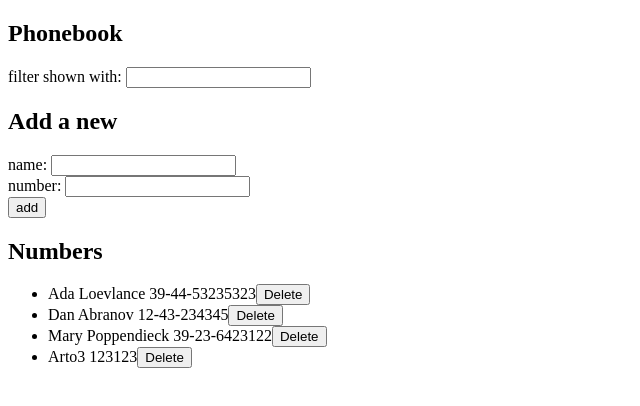
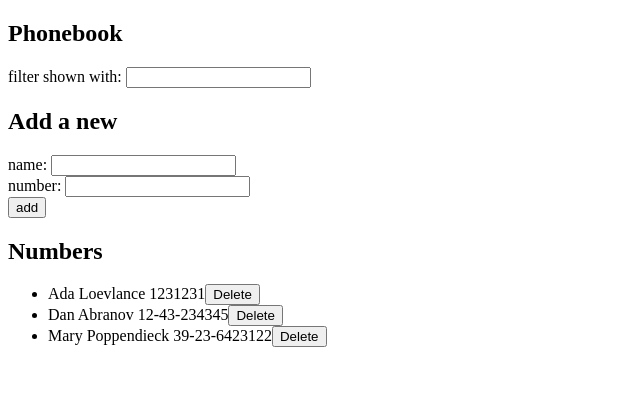
Before and after one commit to mferdinandr/FSopen-exercises, a React (Vite) app in the folder 2.6-2.11 (phonebook)/: page / in a window 1280 px wide. Shown: the top 406 px of the page, without its empty margins (0-640 px from the left). Built offline with nearby package versions, Linux system fonts and the light colour scheme; data requests are answered from the project's data file.

Commit message:
finsih 2.15

```diff
--- a/2.6-2.11 (phonebook)/db.json
+++ b/2.6-2.11 (phonebook)/db.json
@@ -2,7 +2,7 @@
   "persons": [
     {
       "name": "Ada Loevlance",
-      "number": "39-44-53235323",
+      "number": "1231231",
       "id": 2
     },
     {
@@ -14,11 +14,6 @@
       "name": "Mary Poppendieck",
       "number": "39-23-6423122",
       "id": 4
-    },
-    {
-      "name": "Arto3",
-      "number": "123123",
-      "id": 5
     }
   ]
 }
--- a/2.6-2.11 (phonebook)/src/App.jsx
+++ b/2.6-2.11 (phonebook)/src/App.jsx
@@ -17,7 +17,6 @@ const App = () => {
   const [successMessage, setSuccessMessage] = useState(null);
   const [errorMessage, setErrorMessage] = useState('No users found');
 
-  const checkIfExist = () => persons.name((a) => a.name == newName);
   const cari = persons.find((person) => person.name === newName);
 
   const addToPhoneBook = () => {
```
